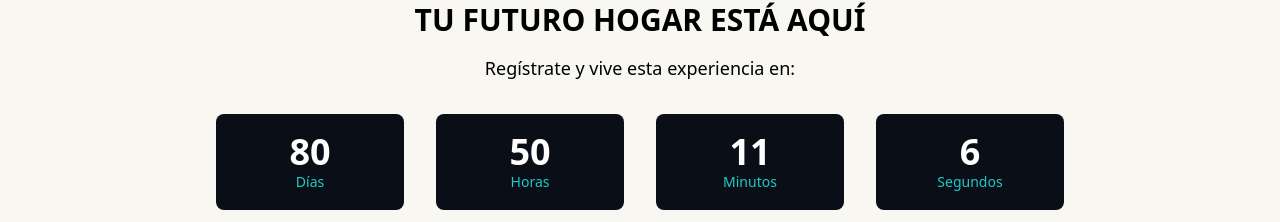
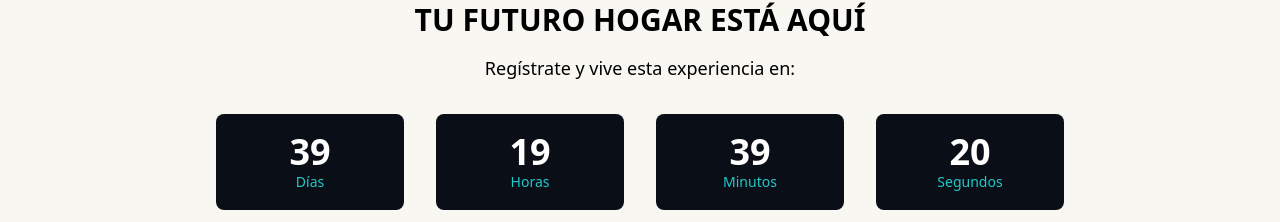
Before and after one commit to andreskps/Nora-Landing, a Next.js app: page / in a window 1280 px wide. Shown: the part 1094-1316 px from the top of the page. Built offline with nearby package versions, Linux system fonts and the light colour scheme.

Commit message:
Reemplazar lógica de cuenta regresiva con cálculo basado en fecha objetivo para mejorar precisión y funcionalidad.

```diff
--- a/src/components/CounterSection.tsx
+++ b/src/components/CounterSection.tsx
@@ -2,37 +2,49 @@
 import React, { useEffect, useState } from "react";
 
 export const CounterSection = () => {
-  const [days, setDays] = useState(80);
-  const [hours, setHours] = useState(50);
-  const [minutes, setMinutes] = useState(11);
-  const [seconds, setSeconds] = useState(12);
+  const [days, setDays] = useState(0);
+  const [hours, setHours] = useState(0);
+  const [minutes, setMinutes] = useState(0);
+  const [seconds, setSeconds] = useState(0);
 
   useEffect(() => {
-    const timer = setInterval(() => {
-      if (seconds > 0) {
-        setSeconds(seconds - 1);
-      } else {
-        setSeconds(59);
-        if (minutes > 0) {
-          setMinutes(minutes - 1);
-        } else {
-          setMinutes(59);
-          if (hours > 0) {
-            setHours(hours - 1);
-          } else {
-            setHours(23);
-            if (days > 0) {
-              setDays(days - 1);
-            } else {
-              clearInterval(timer);
-            }
-          }
-        }
+    // Fecha objetivo: 2 de junio de 2025 a las 9:30 a.m.
+    const targetDate = new Date("June 2, 2025 09:30:00").getTime();
+
+    const updateCountdown = () => {
+      // Fecha actual
+      const now = new Date().getTime();
+
+      // Diferencia entre la fecha objetivo y la actual
+      const difference = targetDate - now;
+
+      if (difference <= 0) {
+        setDays(0);
+        setHours(0);
+        setMinutes(0);
+        setSeconds(0);
+        return;
       }
-    }, 1000);
 
+      // Cálculos para obtener días, horas, minutos y segundos
+      const days = Math.floor(difference / (1000 * 60 * 60 * 24));
+      const hours = Math.floor((difference % (1000 * 60 * 60 * 24)) / (1000 * 60 * 60));
+      const minutes = Math.floor((difference % (1000 * 60 * 60)) / (1000 * 60));
+      const seconds = Math.floor((difference % (1000 * 60)) / 1000);
+
+      setDays(days);
+      setHours(hours);
+      setMinutes(minutes);
+      setSeconds(seconds);
+    };
+
+    // Actualizar inmediatamente
+    updateCountdown();
+
+    // Actualizar cada segundo
+    const timer = setInterval(updateCountdown, 1000);
     return () => clearInterval(timer);
-  }, [days, hours, minutes, seconds]);
+  }, []);
 
   return (
     <section className="w-full bg-[#f8f7f2] text-black py-8 md:py-16 h-screen flex items-center justify-center">
```
